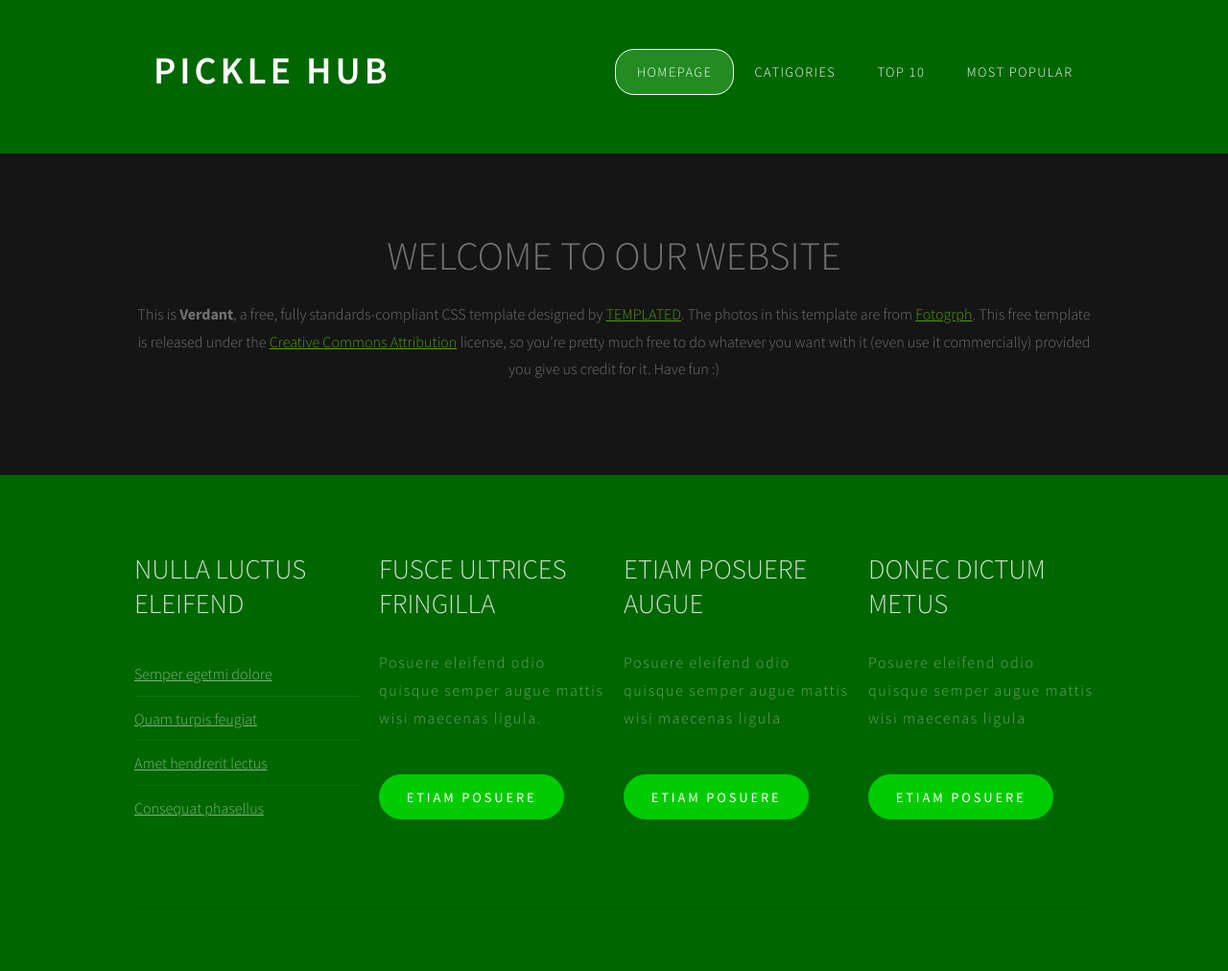
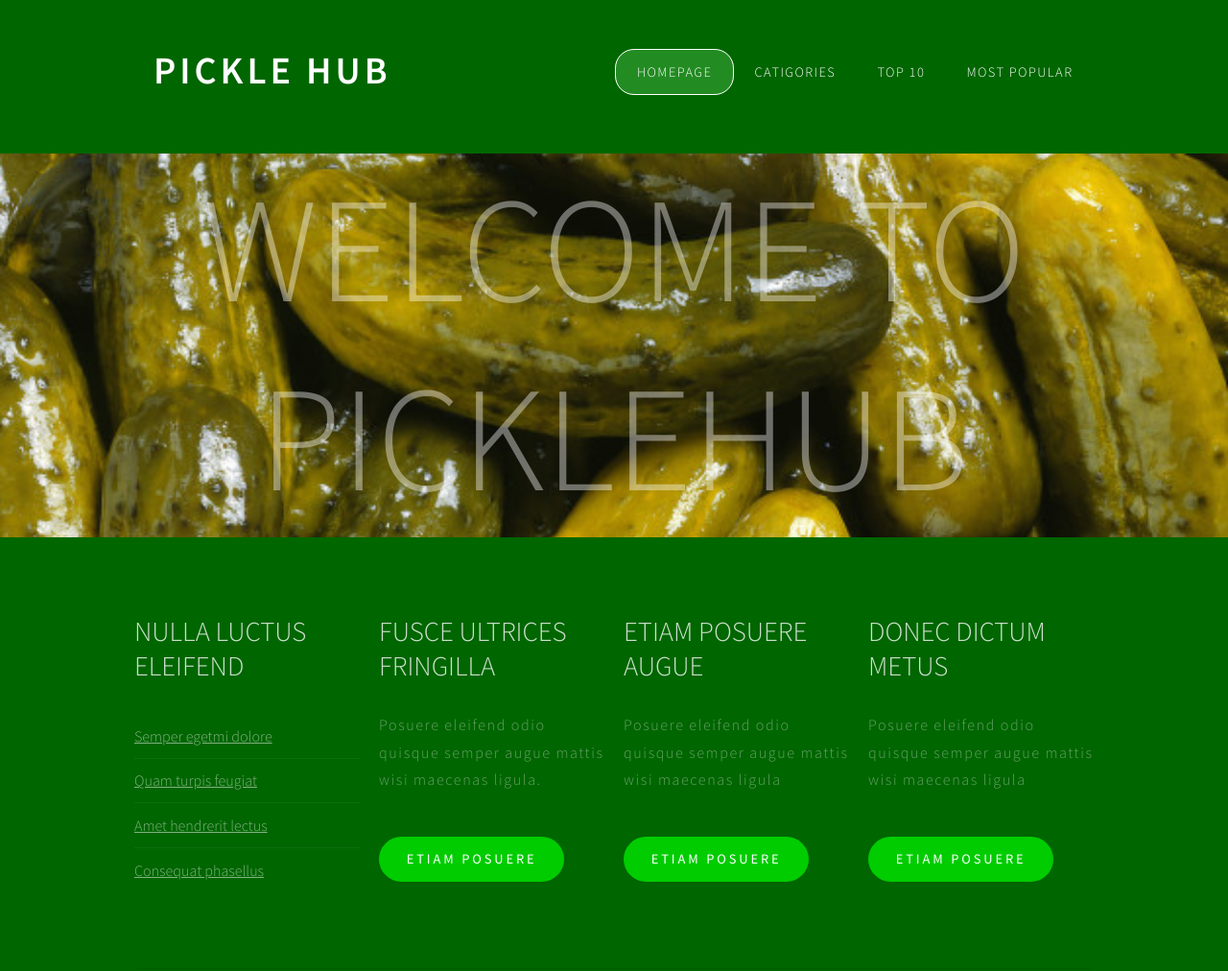
Before and after one commit to picklehub/picklehub.github.io, a plain HTML site: page index.html in a window 1280 px wide. Shown: the top 1012 px of the page at 96% size. Drawn offline with Linux system fonts and the light colour scheme.

Commit message:
Changed picture to picles in the background

```diff
--- a/default.css
+++ b/default.css
@@ -394,11 +394,15 @@
 /*********************************************************************************/
 
 	#page-wrapper
-	{
-		overflow: hidden;
-		padding: 5em 0em;
-		background: #151515;
-	}
+{
+  width:auto;
+	height:50%;
+	background-image:url('banner.jpg');
+	background-repeat:no-repeat;
+	background-size:cover;
+	overflow:hidden;
+    font-size: 60px;
+}
 
 	#page
 	{
@@ -411,14 +415,14 @@
 		text-transform: uppercase;
 		font-size: 2.6em;
 		font-weight: 300;
-		color: rgba(255,255,255,0.5
-0,0,0,0.9);
+		color: rgba(255,255,255,1
+0,0,0,1);
 	}
 
 	#page p
 	{
-		color: rgba(255,255,255,0.5
-0,0,0,0.9);
+		color: rgba(255,255,255,1
+0,0,0,1);
 	}
 
 /*********************************************************************************/
--- a/index.html
+++ b/index.html
@@ -41,8 +41,7 @@ Released   : 20130924
 </div>
 <div id="page-wrapper">
 	<div id="page" class="container">
-		<h2>Welcome to our website</h2>
-		<p>This is <strong>Verdant</strong>, a free, fully standards-compliant CSS template designed by <a href="http://templated.co" rel="nofollow">TEMPLATED</a>. The photos in this template are from <a href="http://fotogrph.com/"> Fotogrph</a>. This free template is released under the <a href="http://templated.co/license">Creative Commons Attribution</a> license, so you're pretty much free to do whatever you want with it (even use it commercially) provided you give us credit for it. Have fun :) </p>
+        <h2>Welcome to PickleHub</h2>
 	</div>
 </div>
 <div id="portfolio" class="container">
```
Also changed, not shown: logo.PNG (deleted).
